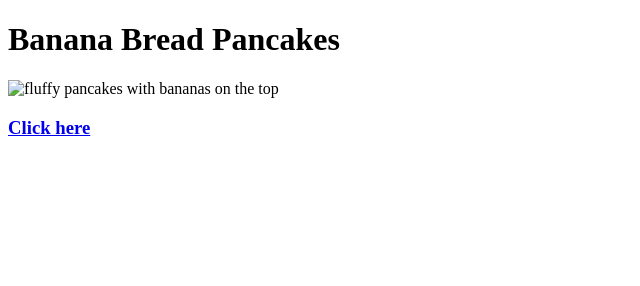
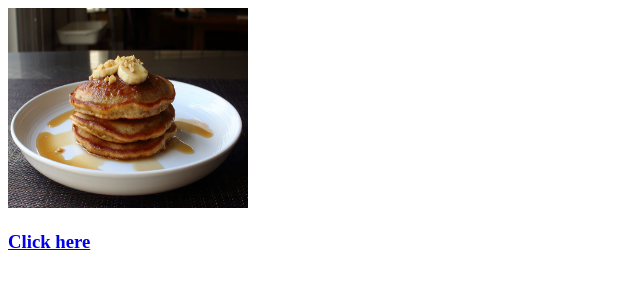
Before and after one commit to Nathylgr/odin-recipes, a plain HTML site: page recipes/pancakes.html in a window 1280 px wide. Shown: the whole page, without its empty margins (0-640 px from the left). Drawn offline with Linux system fonts and the light colour scheme.

Commit message:
correct of the image path

```diff
--- a/recipes/pancakes.html
+++ b/recipes/pancakes.html
@@ -4,12 +4,8 @@
     <meta charset="UTF-8">
     <title>Pancakes</title>
 </head>
-
 <body>
-    <h1>Banana Bread Pancakes</h1>
-    <img src="/images/pancake.jpg"alt="fluffy pancakes with bananas on the top">
-
-    <a href="https://www.allrecipes.com/recipe/281818/banana-bread-pancakes/"><h3>Click here</h3></a>
+  <img src="../images/pancakes.jpg" width="240" height="200" alt="Fluffy pancakes with bananas on top">
+  <a href="https://www.allrecipes.com/recipe/281818/banana-bread-pancakes/"><h3>Click here</h3></a>
 </body>
-
 </html>
```
Also changed, not shown: recipes/canele.html (+1 -1 lines).
